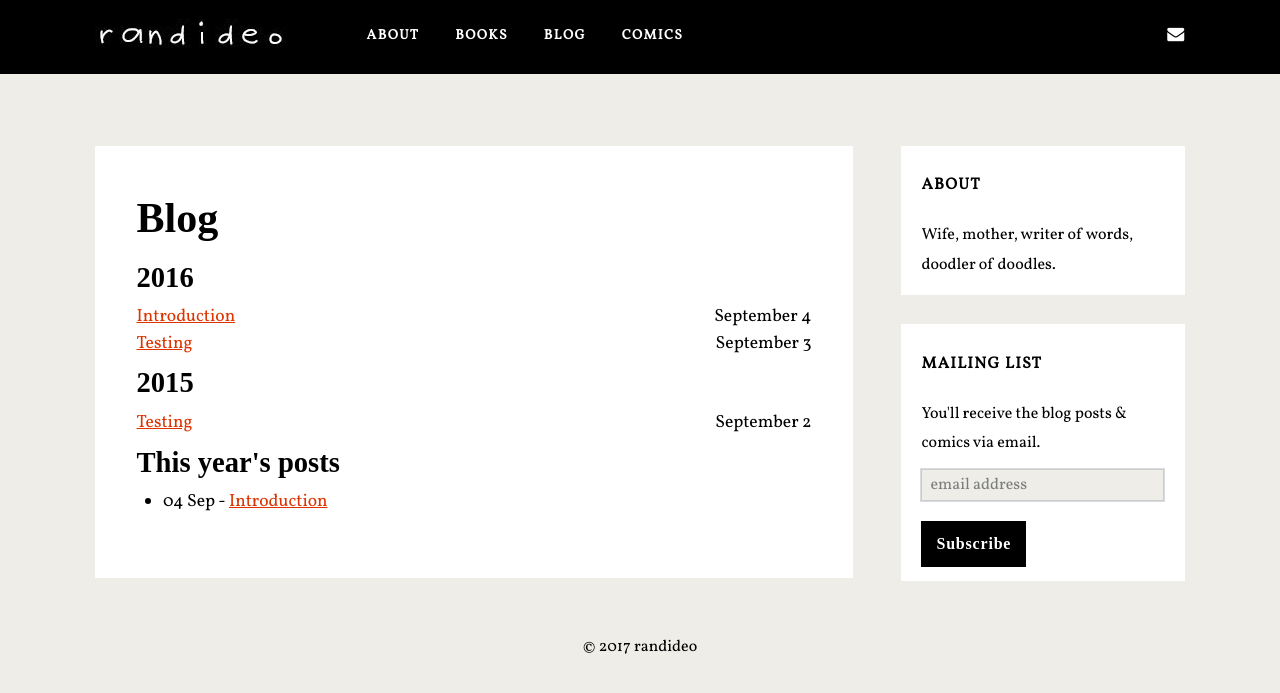
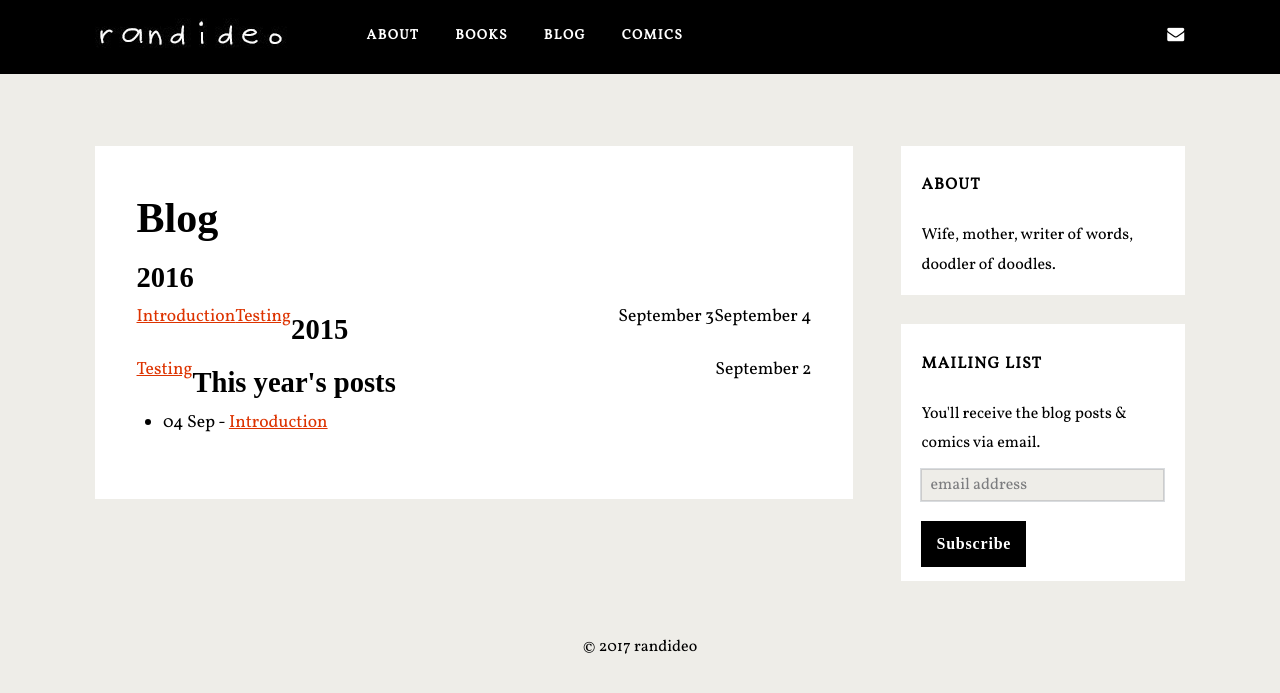
Before and after one commit to randideo/randideo.github.io, a Jekyll site: the page built from blog.html, in a window 1280 px wide. Shown: the top 693 px of the page. Built offline with Jekyll 4.4.1, drawn with Linux system fonts in a browser that asks for light colours; nearby versions of some CDN libraries; some web fonts are replaced; comment, search, counter and statistics services are not loaded.

Commit message:
Create blog.html

```diff
--- a/blog.html
+++ b/blog.html
@@ -13,7 +13,7 @@
     {% endunless %}
 
     <div class="archive-item">
-      <a href="{{ post.url }}">{{ post.title }}</a>
+      <a href="{{ post.url }}" style="float: left;">{{ post.title }}</a>
       <div style="float: right;">{{ post.date | date: "%B %-d" }}</div>
     </div>
 
```
